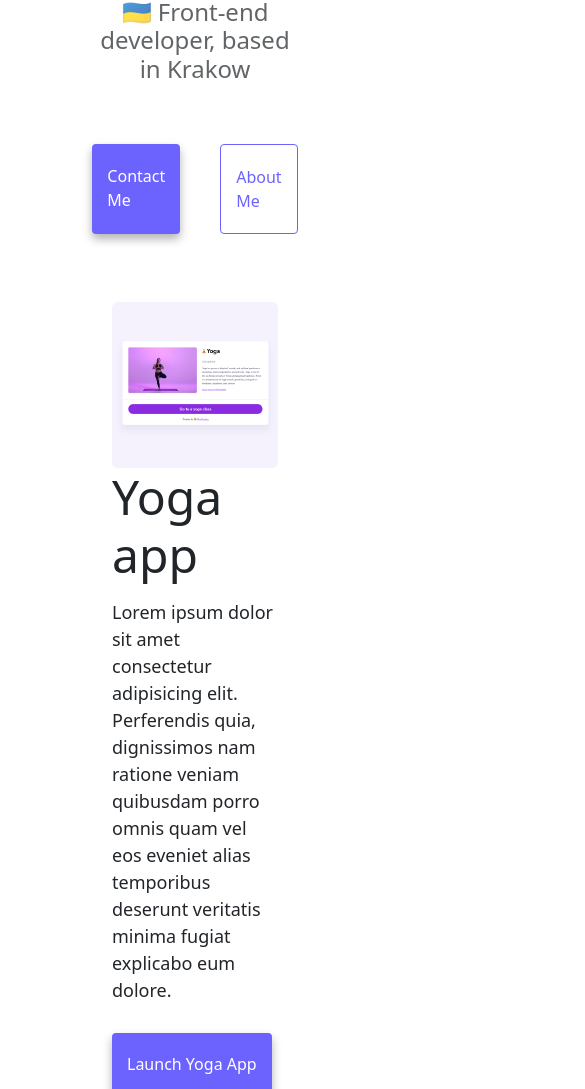
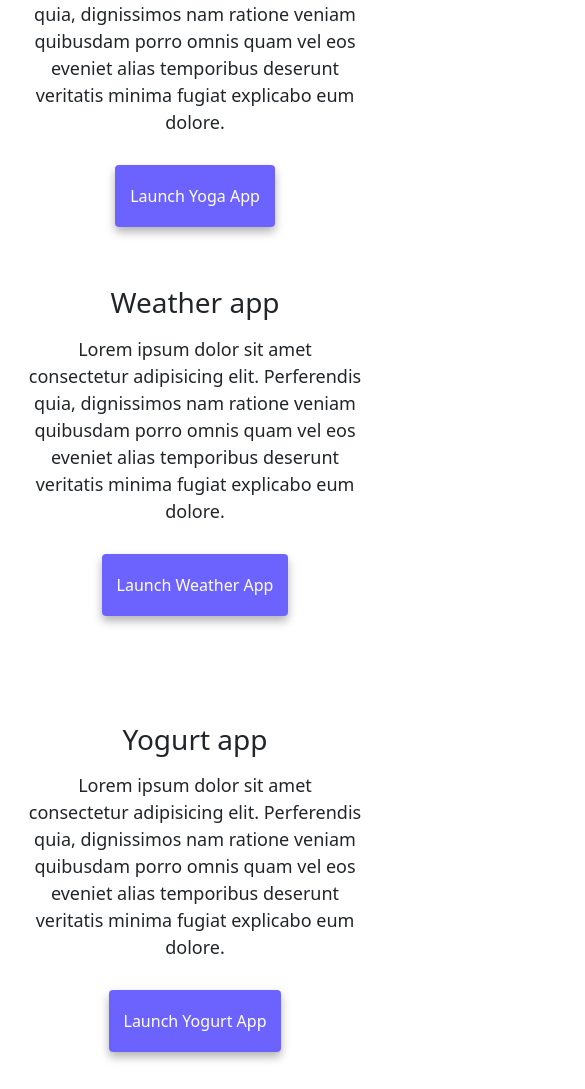
Before and after one commit to MarySlavhorodska/responsive-2week, a website: page index.html in a window 390 px wide. Shown: the part 464-1553 px from the top of the page, 585 px wide, since content can reach past the window. Drawn offline with nearby package versions, Linux system fonts and the light colour scheme.

Commit message:
homework project 3week responsive

```diff
--- a/index.html
+++ b/index.html
@@ -5,20 +5,21 @@
         <meta charset="UTF-8" />
         <meta http-equiv="X-UA-Compatible" content="IE=edge" />
         <meta name="viewport" content="width=device-width, initial-scale=1.0" />
-        <link href="https://cdn.jsdelivr.net/npm/bootstrap@5.2.0/dist/css/bootstrap.min.css" rel="stylesheet"
-            integrity="sha384-gH2yIJqKdNHPEq0n4Mqa/HGKIhSkIHeL5AyhkYV8i59U5AR6csBvApHHNl/vI1Bx"
+        <meta name="description" content="Marichka Slavhorodska is a front-end developer based in Krakow, check out his projects and contact him for job inquiries">
+        <title>Front-end developer - Marichka Slavhorodska</title>
+                <link href="https://cdn.jsdelivr.net/npm/bootstrap@5.0.0-beta2/dist/css/bootstrap.min.css"
+                    rel="stylesheet" integrity="sha384-BmbxuPwQa2lc/FVzBcNJ7UAyJxM6wuqIj61tLrc4wSX0szH/Ev+nYRRuWlolflfl"
                     crossorigin="anonymous" />
-        <script src="https://cdn.jsdelivr.net/npm/bootstrap@5.2.0/dist/js/bootstrap.bundle.min.js"
-            integrity="sha384-A3rJD856KowSb7dwlZdYEkO39Gagi7vIsF0jrRAoQmDKKtQBHUuLZ9AsSv4jD4Xa"
+                <script src="https://cdn.jsdelivr.net/npm/bootstrap@5.0.0-beta2/dist/js/bootstrap.bundle.min.js"
+                    integrity="sha384-b5kHyXgcpbZJO/tY9Ul7kGkf1S0CWuKcCD38l8YkeH8z8QjE0GmW1gYU5S9FOnJ0"
                     crossorigin="anonymous"></script>
                 <link rel="stylesheet" href="style.css" />
-        <title>Mary Slavhorodska</title>
     </head>
 
     <body>
         <nav class="navbar navbar-expand-lg navbar-light bg-light fixed-top">
             <div class="container">
-                <a class="navbar-brand" href="index.html"> Marichka </a>
+                <a class="navbar-brand" href="index.html">Marichka</a>
                 <button class="navbar-toggler" type="button" data-bs-toggle="collapse" data-bs-target="#navbarNav"
                     aria-controls="navbarNav" aria-expanded="false" aria-label="Toggle navigation">
                     <span class="navbar-toggler-icon"></span>
@@ -34,55 +35,64 @@
                         <li class="nav-item">
                             <a class="nav-link" href="about.html#contact">Contact me</a>
                         </li>
-
                     </ul>
                 </div>
             </div>
         </nav>
-        <h2 class="text-center mt-5">👋 Hi I am</h2>
-        <h1>Mary Slavhorodska</h1>
-        <h3 class="mt-3">🇺🇦 Front-end developer, based in Krakow</h3>
-        <div class="navigation-links mb-5">
-            <a href="about.html#contact" class="contact-link">Contact me</a>
-            <a href="about.html" class="about-link">About me</a>
+        <h2 class="text-center">👋 Hi I am</h2>
+        <h1 class="text-center">Mary Slavhorodska</h1>
+        <h3 class="text-center">Front-end developer, based in Krakow</h3>
+        <div class="navigation-links">
+            <a href="about.html#contact" class="primary-link">Contact me</a>
+            <a href="about.html" class="secondary-link">About me</a>
         </div>
         <div class="container">
             <div class="row">
                 <div class="col-md-6">
-                    <img src="images/yoga.png" class="img-fluid rounded">
+                    <img src="images/yoga.png" class="img-fluid rounded disp-img" />
                 </div>
-                <div class="col-md-6">
+                <div class="col-md-6 centered">
                     <h2 class="mb-3">Yoga app</h2>
-                    <p>Lorem ipsum dolor sit amet consectetur adipisicing elit. Perferendis quia, dignissimos nam ratione veniam quibusdam
-                    porro omnis quam vel eos eveniet alias temporibus deserunt veritatis minima fugiat explicabo eum dolore.</p>
+                    <p>
+                        Lorem ipsum dolor sit amet consectetur adipisicing elit. Perferendis
+                        quia, dignissimos nam ratione veniam quibusdam porro omnis quam vel
+                        eos eveniet alias temporibus deserunt veritatis minima fugiat
+                        explicabo eum dolore.
+                    </p>
                     <div class="mt-5">
                         <a href="#" class="primary-link">Launch Yoga App</a>
                     </div>
                 </div>
             </div>
             <div class="row mt-5">
-            <div class="col-md-6">
+                <div class="col-md-6 centered">
                     <h2 class="mb-3">Weather app</h2>
-                <p>Lorem ipsum dolor sit amet consectetur adipisicing elit. Perferendis quia, dignissimos nam ratione veniam
-                    quibusdam
-                    porro omnis quam vel eos eveniet alias temporibus deserunt veritatis minima fugiat explicabo eum dolore.</p>
-                <div class="mt-5">
+                    <p>
+                        Lorem ipsum dolor sit amet consectetur adipisicing elit. Perferendis
+                        quia, dignissimos nam ratione veniam quibusdam porro omnis quam vel
+                        eos eveniet alias temporibus deserunt veritatis minima fugiat
+                        explicabo eum dolore.
+                    </p>
+                    <div class="mb-5 mt-5">
                         <a href="#" class="primary-link">Launch Weather App</a>
                     </div>
                 </div>
                 <div class="col-md-6">
-                <img src="images/weather.png" class="img-fluid rounded">
+                    <img src="images/weather.png" class="img-fluid rounded disp-img" />
                 </div>
             </div>
             <div class="row mt-5">
                 <div class="col-md-6">
-                <img src="images/yogurt.png" class="img-fluid rounded">
+                    <img src="images/yogurt.png" class="img-fluid rounded disp-img" />
                 </div>
-                <div class="col-md-6">
+                <div class="col-md-6 centered">
                     <h2 class="mb-3">Yogurt app</h2>
-                <p>Lorem ipsum dolor sit amet consectetur adipisicing elit. Perferendis quia, dignissimos nam ratione veniam
-                    quibusdam
-                    porro omnis quam vel eos eveniet alias temporibus deserunt veritatis minima fugiat explicabo eum dolore.</p>
+                    <p>
+                        Lorem ipsum dolor sit amet consectetur adipisicing elit. Perferendis
+                        quia, dignissimos nam ratione veniam quibusdam porro omnis quam vel
+                        eos eveniet alias temporibus deserunt veritatis minima fugiat
+                        explicabo eum dolore.
+                    </p>
                     <div class="mt-5">
                         <a href="#" class="primary-link">Launch Yogurt App</a>
                     </div>
--- a/style.css
+++ b/style.css
@@ -5,18 +5,17 @@
 }
 
 body {
-    margin: 100px;
+    margin-top: 100px;
 }
 
 h1,
 h2,
 h3 {
-    text-align: center;
     margin: 0;
 }
 
 h1 {
-    font-size: 96px;
+    font-size: 78px;
 }
 
 h2 {
@@ -35,25 +34,29 @@ p {
 
 .navigation-links {
     display: flex;
-    margin-top: 40px;
+    margin: 40px 0px;
     justify-content: center;
 }
 
 .navigation-links a {
     margin: 20px;
+}
+
+.primary-link {
     border-radius: 4px;
     padding: 20px 15px;
     text-decoration: none;
     text-transform: capitalize;
-}
-
-.contact-link {
     background: var(--primary-color);
     box-shadow: var(--box-shadow);
     color: white;
 }
 
-.about-link {
+.secondary-link {
+    border-radius: 4px;
+    padding: 20px 15px;
+    text-decoration: none;
+    text-transform: capitalize;
     color: var(--primary-color);
     border: 1px solid var(--primary-color);
 }
@@ -84,16 +87,37 @@ p {
     text-decoration: underline;
 }
 
-.primary-link {
-    border-radius: 4px;
-    padding: 20px 15px;
-    text-decoration: none;
-    text-transform: capitalize;
-    background: var(--primary-color);
-    box-shadow: var(--box-shadow);
-    color: white;
+@media (max-width: 576px) {
+    body {
+        margin: 55px 15px;
+    }
+
+    h1 {
+        font-size: 48px;
+    }
+
+    h2 {
+        font-size: 28px;
+        margin-top: 30px;
+    }
+
+    h3 {
+        font-size: 18px;
+    }
+
+    .navigation-links{
+        margin: 0px 0px ;
+    }
+
+    .disp-img {
+        display: none;
+    }
+
+    .centered {
+        text-align: center;
+    }
+
+    .email-link {
+        font-size: 21px;
+    }
 }
-
-.col-md-6 h2 {
-    text-align: start;
-}
```
Also changed, not shown: about.html (+15 -18 lines). Lines whose indentation alone changed are shown as unchanged.
